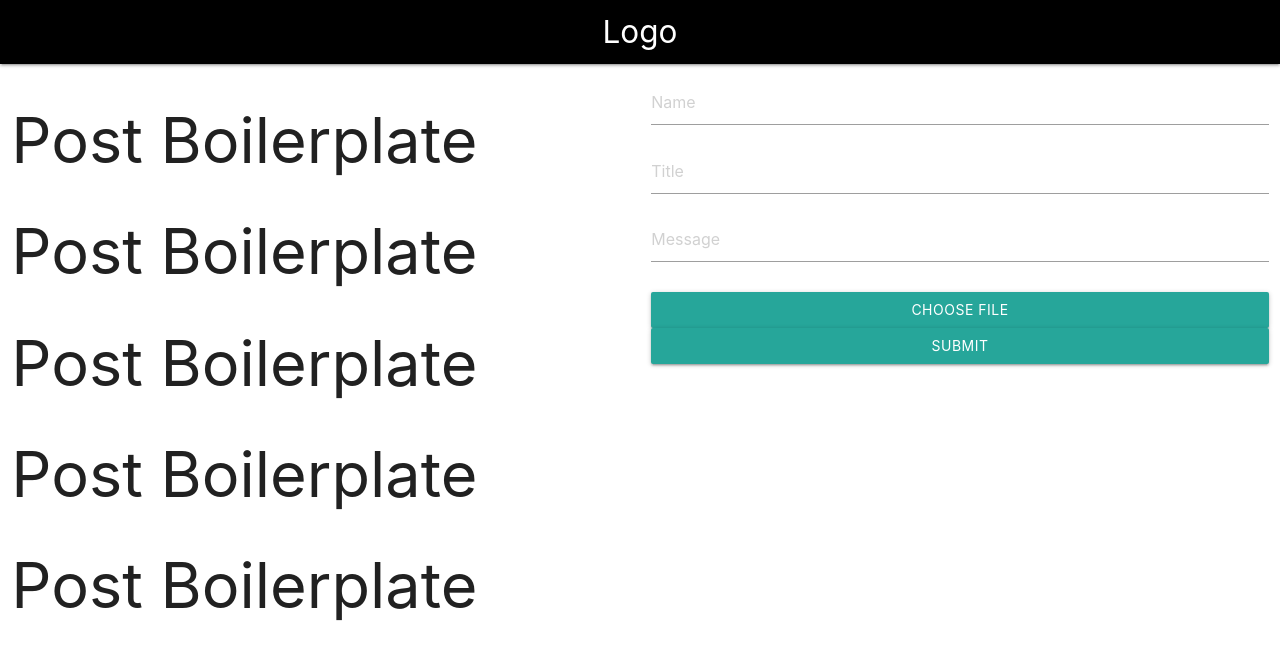
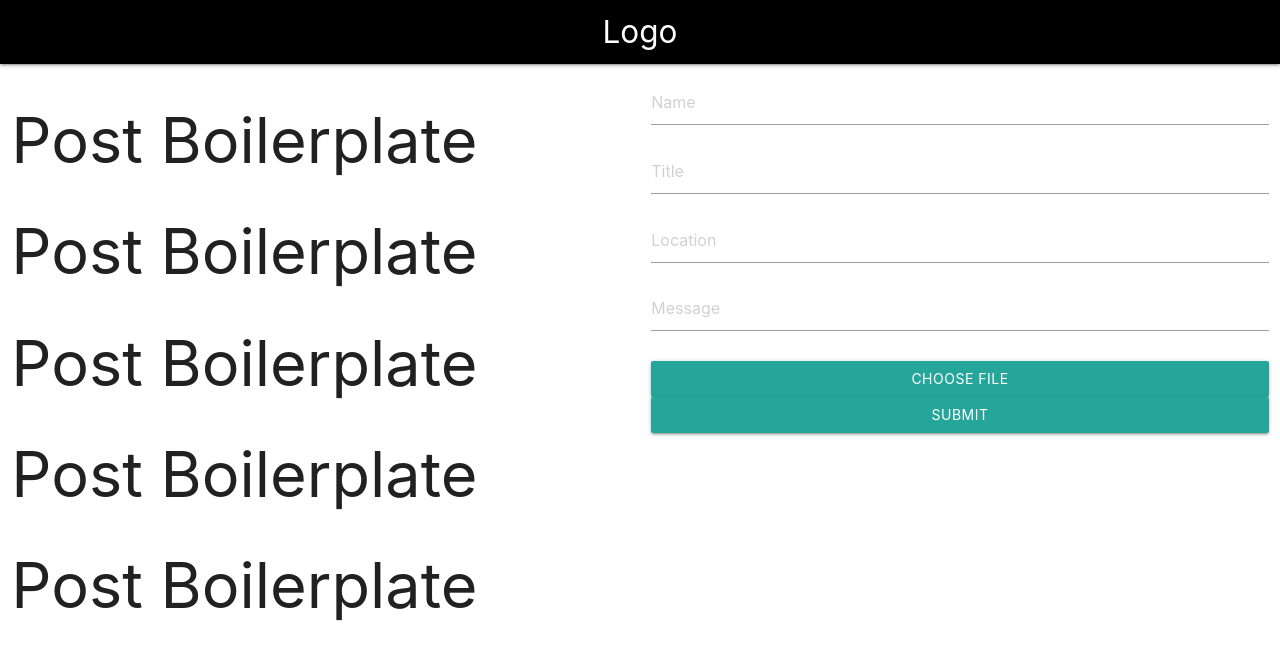
Before and after one commit to RiegerJulio/RiegerMemories, a React (Create React App) app in the folder client/: page / in a window 1280 px wide. Shown: the top 660 px of the page. Built offline with nearby package versions, Linux system fonts and the light colour scheme.

Commit message:
feat: implementing create post connected. still have bugs. i'm looking for source

```diff
--- a/client/package.json
+++ b/client/package.json
@@ -2,6 +2,7 @@
   "name": "client",
   "version": "0.1.0",
   "private": true,
+  "proxy": "http://localhost:5000",
   "dependencies": {
     "@materializecss/materialize": "^1.1.0",
     "@reduxjs/toolkit": "^1.8.1",
--- a/client/src/components/Feed.js
+++ b/client/src/components/Feed.js
@@ -1,8 +1,21 @@
-import React from 'react'
+import React, { useEffect } from 'react'
+import { useDispatch, useSelector } from 'react-redux'
+
+import { getAllPosts } from '../redux/actions/postsActions';
+
 import Post from './Post'
 import Form from './Form'
 
 export default function Feed() {
+  const posts = useSelector((state) => state.postsReducer);
+  const dispatch = useDispatch();
+
+  console.log(posts)
+
+  useEffect(() =>{
+    dispatch(getAllPosts)
+  }, [dispatch])
+
   return (
     <div className="row">
       <main className="col s6">
--- a/client/src/components/Form.js
+++ b/client/src/components/Form.js
@@ -1,21 +1,71 @@
-import React from 'react'
+import React, { useState } from 'react'
 import FileBase from 'react-file-base64'
+import { useDispatch } from 'react-redux'
 import './teste.css'
 
+import { createPost } from '../redux/actions/postsActions'
+
 export default function Form() {
+  const [post, setPost] = useState({
+    name: '',
+    title: '',
+    location: '',
+    message: '',
+    image: '',
+  })
+
+  const dispatch = useDispatch()
+
+  const handleSubmit = (e) => {
+    e.preventDefault()
+    dispatch(createPost(post))
+  }
+
+
+
   return (
     <div>
-      <form autoComplete="off" className="form col s6">
+      <form autoComplete="off" className="form col s6" onSubmit={handleSubmit}>
           <div className="input-field">
-            <input placeholder="Name" id="name" type="text" className="validate" />
-            <label htmlFor="first_name"></label>
+            <input
+              placeholder="Name"
+              id="name" type="text"
+              className="validate"
+              value={post.name}
+              onChange={(e) => setPost({ ...post, name: e.target.value })}
+            />
+            <label htmlFor="name"></label>
           </div>
           <div className="input-field">
-            <input placeholder="Title" id="title" type="text" className="validate" />
+            <input
+              placeholder="Title"
+              id="title"
+              type="text"
+              className="validate"
+              value={post.title}
+              onChange={(e) => setPost({ ...post, title: e.target.value })}
+            />
             <label htmlFor="title"></label>
           </div>
           <div className="input-field">
-            <textarea placeholder="Message" id="textarea1" className="materialize-textarea" />
+            <input
+              placeholder="Location"
+              id="location"
+              type="text"
+              className="validate"
+              value={post.location}
+              onChange={(e) => setPost({ ...post, location: e.target.value })}
+            />
+            <label htmlFor="location"></label>
+          </div>
+          <div className="input-field">
+            <textarea
+              placeholder="Message"
+              id="textarea1"
+              className="materialize-textarea"
+              value={post.message}
+              onChange={(e) => setPost({ ...post, message: e.target.value })}
+            />
             <label htmlFor="message"></label>
           </div>
           <div className="file-button">
@@ -24,7 +74,7 @@ export default function Form() {
               <FileBase
                 type="file"
                 multiple={false}
-                onDone={({base64}) => console.log(base64)}
+                onDone={({base64}) => setPost({ ...post, image: base64 })}
               />
             </label>
           </div>
--- a/client/src/services/api.js
+++ b/client/src/services/api.js
@@ -1,6 +1,6 @@
 import axios from 'axios';
 
-const fetchUrl = 'http://lohalhost:3000/posts';
+const fetchUrl = 'http://localhost:5000/posts';
 
 export const fetchAllPosts = () => axios.get(fetchUrl);
 export const createAPI = (data) => axios.post(fetchUrl, data);
```
